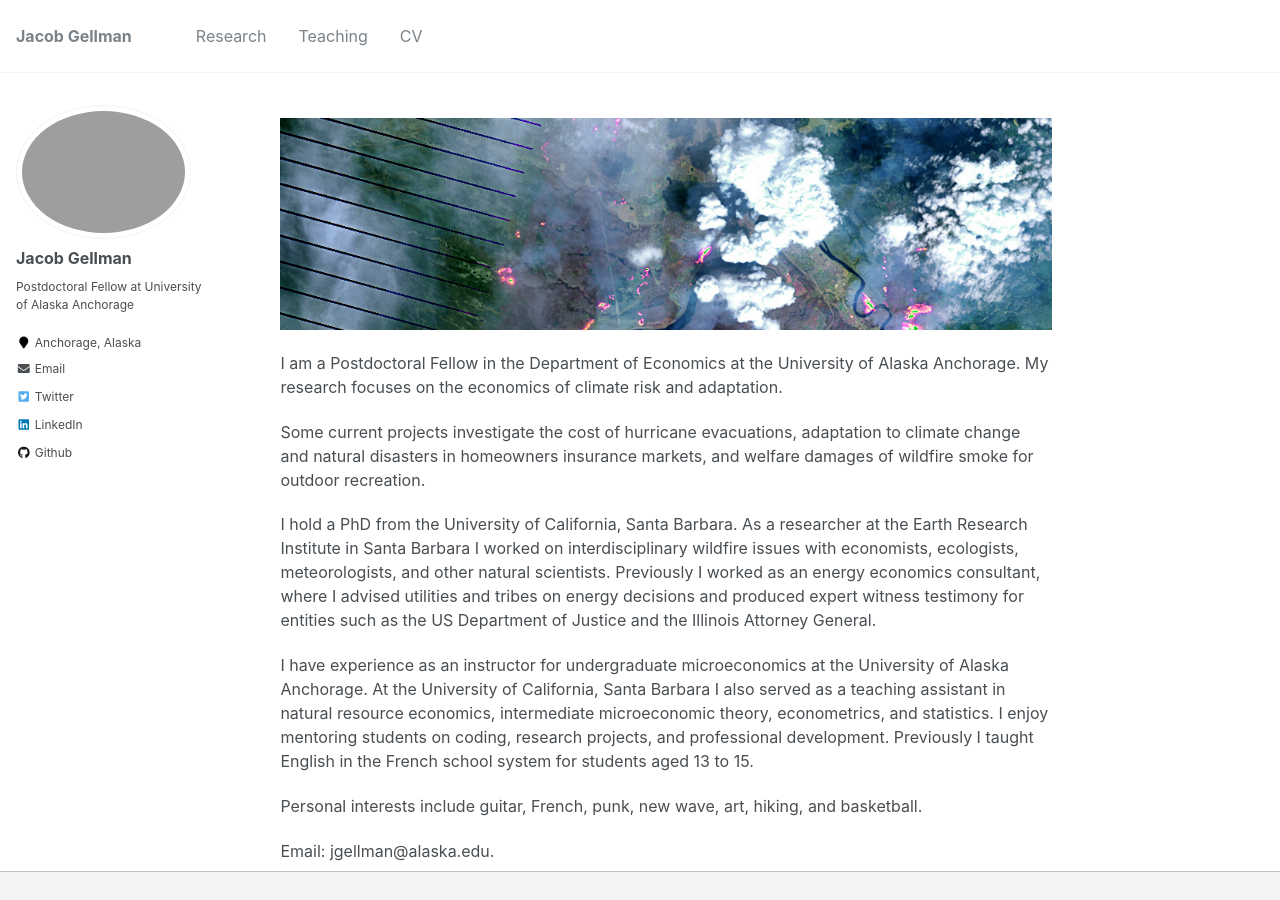
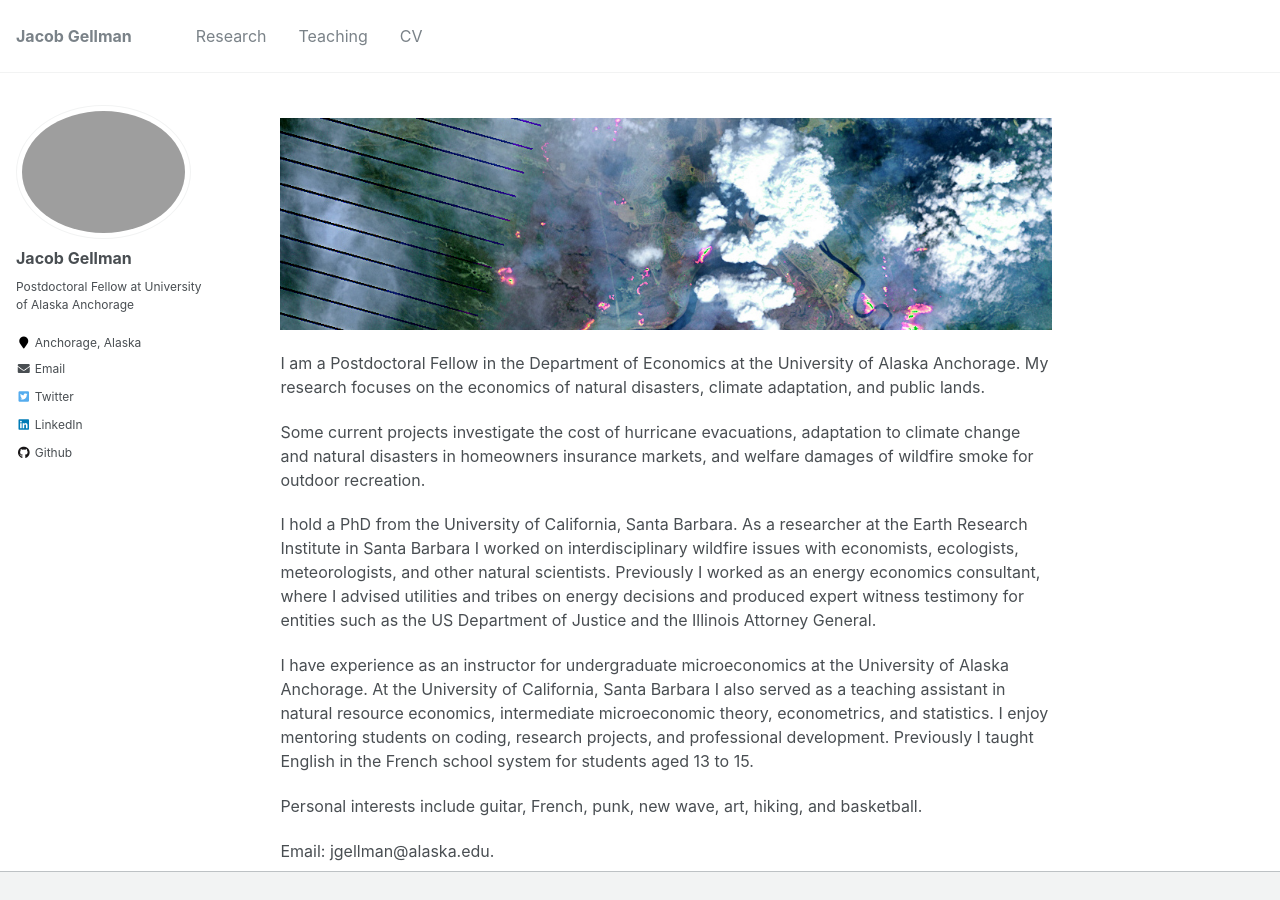
Before and after one commit to jacobgellman/jacobgellman.github.io, a Jekyll site: the page built from _pages/about.md, in a window 1280 px wide and 1052 px high, cut to the strip 0-900 px from the top of the window. Built offline with Jekyll 4.4.1, drawn with Linux system fonts in a browser that asks for light colours.

Commit message:
About page

```diff
--- a/_pages/about.md
+++ b/_pages/about.md
@@ -9,7 +9,7 @@ redirect_from:
 
 ![](images/ft_mcmurray_wiki.png)
 
-I am a Postdoctoral Fellow in the Department of Economics at the University of Alaska Anchorage. My research focuses on the economics of climate risk and adaptation.
+I am a Postdoctoral Fellow in the Department of Economics at the University of Alaska Anchorage. My research focuses on the economics of natural disasters, climate adaptation, and public lands.
 
 Some current projects investigate the cost of hurricane evacuations, adaptation to climate change and natural disasters in homeowners insurance markets, and welfare damages of wildfire smoke for outdoor recreation.
 
```
